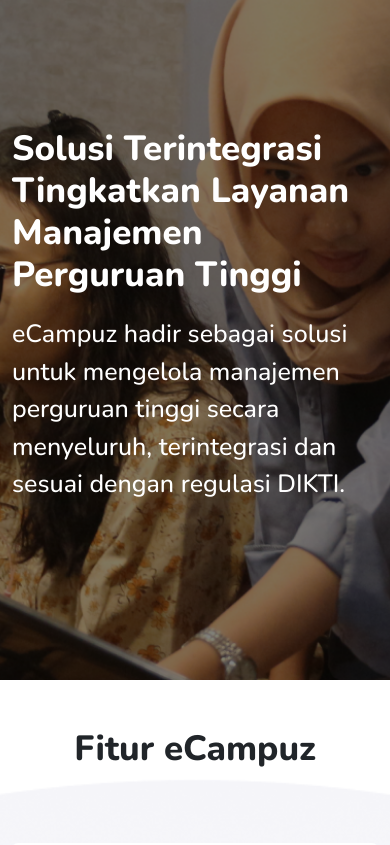
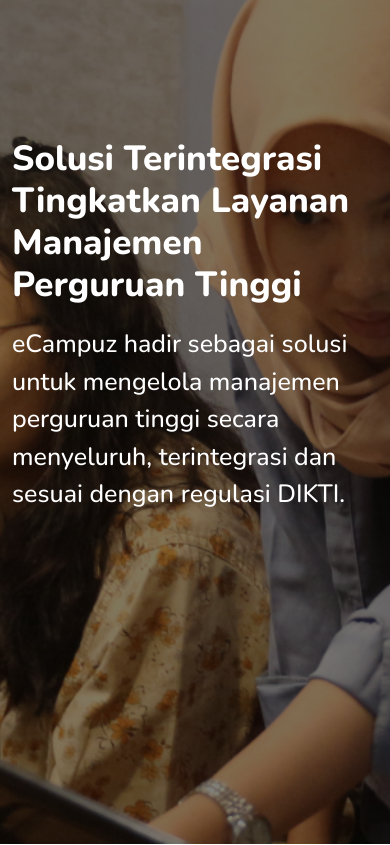
Before and after one commit to DRY-7717/ecampuz-landing-page, a plain HTML site: page index.html in a window 390 px wide. Shown: the top 845 px of the page. Drawn offline with nearby package versions, Linux system fonts and the light colour scheme.

Commit message:
redesign responsive web

```diff
--- a/css/style.css
+++ b/css/style.css
@@ -137,33 +137,41 @@ iframe {
     background-color: #FFD064;
     color: white;
 }
-.title-otherproduct{
+
+.title-otherproduct {
     font-weight: 700;
 }
-.card-img-top{
+
+.card-img-top {
     height: 155px;
     background-color: #BCD1FF;
 }
-.card-otherproduct{
+
+.card-otherproduct {
     box-shadow: 0px 16.3979px 43.7278px rgba(0, 0, 0, 0.06);
     border-radius: 7px;
     height: 300px;
 }
-.card-body-otherproduct{
+
+.card-body-otherproduct {
     background-color: #FAFAFA;
 }
-.card-title-otherproduct{
+
+.card-title-otherproduct {
     font-weight: 700;
     font-size: 16px;
 }
-.card-text-otherproduct{
+
+.card-text-otherproduct {
     font-weight: 400;
     font-size: 12px;
     color: #374A59;
 }
-.footer{
+
+.footer {
     background-color: #4E52BB;
 }
+
 @media screen and (max-width:834px) {
     .hero-section {
         height: 680px;
@@ -233,8 +241,12 @@ iframe {
 }
 
 @media screen and (max-width:428px) {
+    .hero-section {
+        height: 100vh;
+    }
+
     .hero-box-title {
-        margin-top: 80px;
+        margin-top: 120px;
         margin-bottom: 20px;
         width: 100%;
     }
@@ -309,7 +321,7 @@ iframe {
 
 @media screen and (max-width:390px) {
     .hero-box-title {
-        margin-top: 80px;
+        margin-top: 90px;
         margin-bottom: 20px;
         width: 100%;
     }
@@ -353,7 +365,7 @@ iframe {
 
 @media screen and (max-width:360px) {
     .hero-box-title {
-        margin-top: 80px;
+        margin-top: 100px;
         margin-bottom: 20px;
         width: 100%;
     }
```
Lines whose indentation alone changed are shown as unchanged.
